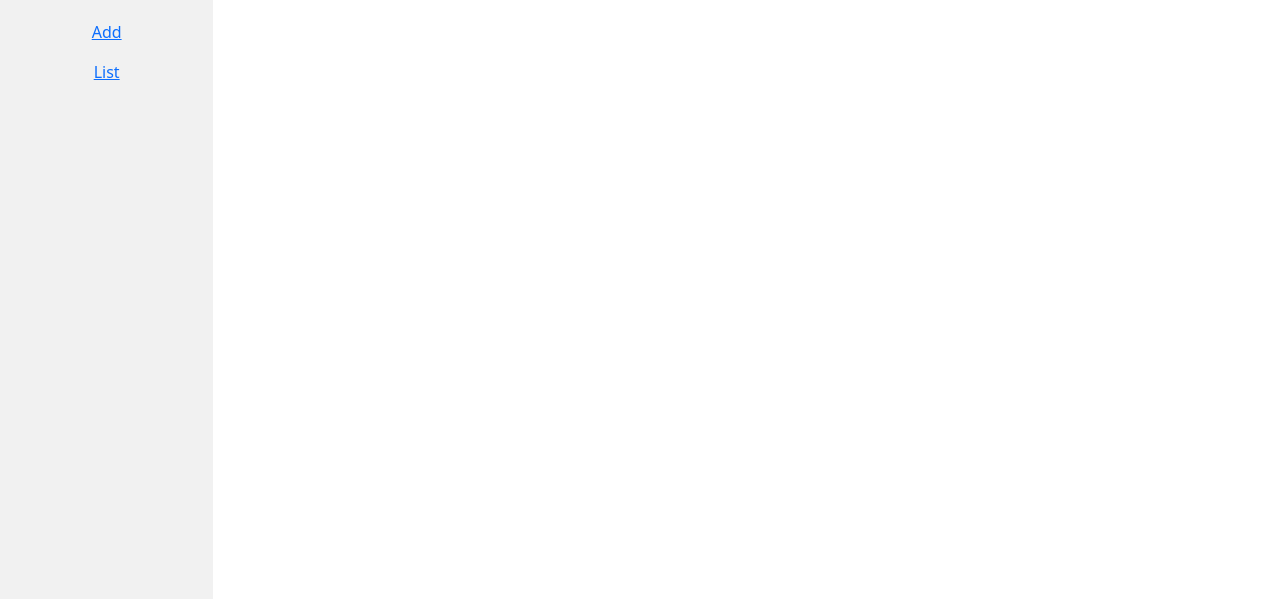
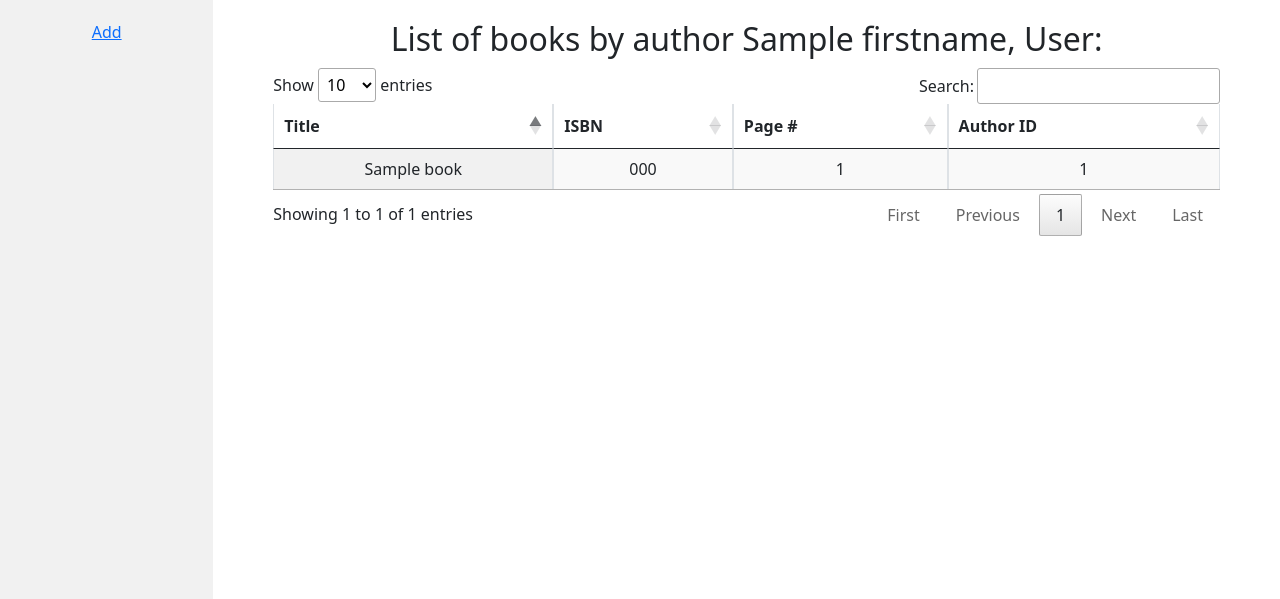
Before and after one commit to khteh/PythonRestAPI, a Python web app: template src/view/templates/books.html in a window 1280 px wide. Shown: the part 56-655 px from the top of the page. Run offline with Jinja, Linux system fonts and the light colour scheme; the template is opened without the code that fills it: most values are stand-ins (such as "Sample title", 1, 10 or a date in 2020); some libraries are stand-ins or nearby versions.

Commit message:
(1) Add users, authors and books html table (2) Add lastlogin to user model

```diff
--- a/src/controllers/AuthenticationController.py
+++ b/src/controllers/AuthenticationController.py
@@ -44,6 +44,8 @@ async def login():
             session['logged_in'] = True
             session["token"] = token
             #return custom_response({"jwt_token": token}, 200)
+            data["lastlogin"] = datetime.utcnow()
+            user.update(data)
             logging.info(f"[Auth] User {user.email} logged in")
             return redirect(url_for("home.index"))
         except ValidationError as err:
--- a/src/controllers/AuthorController.py
+++ b/src/controllers/AuthorController.py
@@ -16,7 +16,10 @@ async def index():
     """
     Author Index page
     """
-    return await render_template("authors.html", title="Welcome to Python Flask RESTful API")
+    authors = AuthorModel.get_authors()
+    for author in authors:
+        author.bookcount = author.bookCount()
+    return await render_template("authors.html", title="Welcome to Python RESTful API", authors=authors)
 
 @author_api.route("/create", methods=["GET", "POST"])
 @Authentication.auth_required
--- a/src/controllers/UserController.py
+++ b/src/controllers/UserController.py
@@ -16,7 +16,7 @@ async def index():
     """
     User Index page
     """
-    return await render_template("users.html", title="Welcome to Python Flask RESTful API")
+    return await render_template("users.html", title="Welcome to Python RESTful API", users=UserModel.get_users())
 
 @user_api.route("/create", methods=["GET","POST"])
 async def create():
--- a/src/models/UserModel.py
+++ b/src/models/UserModel.py
@@ -14,6 +14,7 @@ class UserModel(db.Model):
     email = db.Column(db.String(255), unique=True, nullable=False, index=True)
     phone = db.Column(db.String(15), unique=True, nullable=True, index=True)
     password = db.Column(db.String(128), nullable=True)
+    lastlogin = db.Column(db.DateTime(timezone=True), nullable=True)
     created_at = db.Column(db.DateTime(timezone=True))
     modified_at = db.Column(db.DateTime(timezone=True))
     # Class constructor
@@ -69,5 +70,6 @@ class UserSchema(Schema):
     email = fields.Email(required=True)
     phone = fields.Str(required=False)
     password = fields.Str(required=True)
+    lastlogin = fields.DateTime(required=False)
     created_at = fields.DateTime(dump_only=True)
     modified_at = fields.DateTime(dump_only=True)
--- /dev/null
+++ b/src/view/static/js/scrolltable.js
@@ -0,0 +1,5 @@
+$(document).ready(function() {
+    $('#authors').DataTable({"pagingType": "full_numbers"});
+    $('#books').DataTable({"pagingType": "full_numbers"});
+    $('#users').DataTable({"pagingType": "full_numbers"});
+});
--- a/src/view/templates/base.html
+++ b/src/view/templates/base.html
@@ -27,6 +27,9 @@
 
   <link rel="stylesheet" type="text/css" href="{{ url_for('static', filename='css/style.css') }}">
   <script type="text/javascript" src="/js/script.js"></script>
+  <script type="text/javascript" src="/js/scrolltable.js"></script>
+  <script type="text/javascript" src="https://www.google.com/jsapi"></script>
+  <script type="text/javascript" src="https://www.gstatic.com/charts/loader.js"></script>
 </head>
 <body>
 <nav role="navigation" class="navbar navbar-fixed-top navbar-expand-sm bg-light">
--- a/src/view/templates/books.html
+++ b/src/view/templates/books.html
@@ -2,6 +2,40 @@
 {% block leftnav %}
 <div class="container">
 	<p><a href="{{url_for('book.create')}}">Add</a></p>
-    <p><a href="{{url_for('book.get_all')}}">List</a></p>
 </div>
 {% endblock %}
+{% block content %}
+<div class="container">
+    <div class="container" style="margin-top: 10px">
+    {% if author %}
+        <h2>List of books by author {{ author["firstname"] }}, {{ author["lastname"] }}: </h2>
+    {% else %}
+        <h2>List of books: </h2>
+    {% endif %}
+    </div>
+    {% if books %}
+    <div class="table-responsive container" style="overflow-y:auto; margin-top: 10px; margin-bottom: 10px">
+        <table id="books" class="table table-hover table-bordered table-sm table-striped display nowrap" cellspacing="0" width="100%">
+            <thead class="thead-light">
+                <tr>
+                    <th>Title</th>
+                    <th>ISBN</th>
+                    <th>Page #</th>
+                    <th>Author ID</th>
+                </tr>
+            </thead>
+            <tbody>
+            {% for book in books %}
+                <tr>
+                    <td>{{ book["title"]}}</td>
+                    <td>{{ book["isbn"]}}</td>
+                    <td>{{ book["page_count"]}}</td>
+                    <td>{{ book["author_id"]}}</td>
+                </tr>
+            {% endfor %}
+            </tbody>
+        </table>
+    </div>
+    {% endif %}
+</div>
+{% endblock %}
--- a/src/view/templates/login.html
+++ b/src/view/templates/login.html
@@ -25,13 +25,13 @@
 												<input type="text" class="form-control" id="username" name="username">
 											</div>
 										</div>
-										<div class="form-group row">
+										<div class="form-group row" style="margin-top: 10px">
 											<label for="password" class="col-md-4 col-form-label d-flex text-right justify-content-end">Password:</label>
 											<div class="col-md-8">
 												<input type="password" class="form-control" id="password" name="password">
 											</div>
 										</div>
-										<div class="form-group row">
+										<div class="form-group row" style="margin-top: 10px">
 											<div class="col-sm-4 col-form-label">
 												<input type="submit" class="btn btn-primary" onclick="loading();">
 											</div>
```
Also changed, not shown: migrations/versions/f5dadd6b2c17_add_lastlogin_field_to_user_model.py (added, +28 -0 lines), src/controllers/BookController.py (+7 -4 lines), src/models/AuthorModel.py (+4 -4 lines), src/view/templates/authors.html (+33 -1 lines), src/view/templates/users.html (+33 -1 lines), 1 other file.
